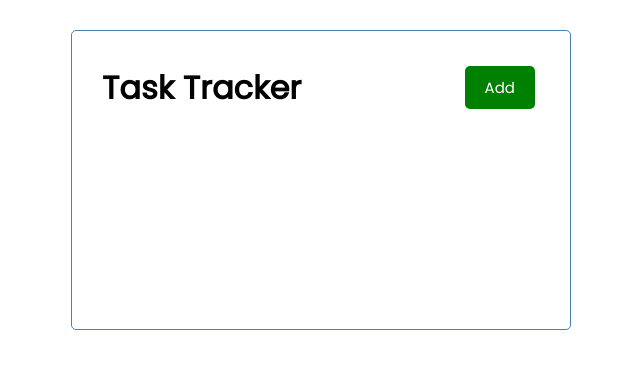
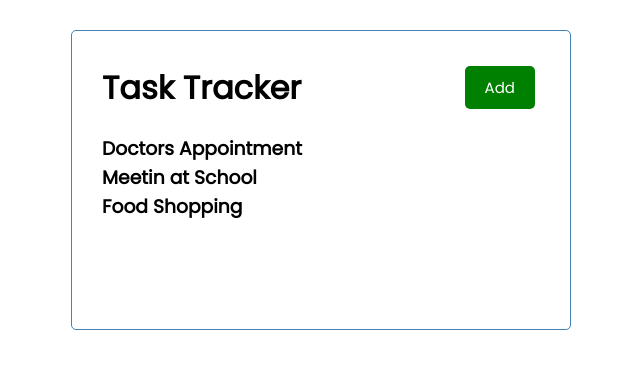
Before and after one commit to jorgegoco/react-task-tracker, a React (Create React App) app: page / in a window 1280 px wide. Shown: the top 368 px of the page, without its empty margins (319-959 px from the left). Built offline with nearby package versions, Linux system fonts and the light colour scheme.

Commit message:
Add Tasks component

```diff
--- a/src/App.js
+++ b/src/App.js
@@ -1,9 +1,34 @@
+import { useState } from 'react';
 import Header from './components/Header';
+import Tasks from './components/Tasks';
 
 function App() {
+  const [tasks, setTasks] = useState([
+    {
+      id: 1,
+      text: 'Doctors Appointment',
+      day: 'Feb 5th at 2:30pm',
+      reminder: true,
+    },
+    {
+      id: 2,
+      text: 'Meetin at School',
+      day: 'Feb 6th at 1:30pm',
+      reminder: true,
+    },
+    {
+      id: 3,
+      text: 'Food Shopping',
+      day: 'Feb 5th at 2:30pm',
+      reminder: false,
+    },
+
+  ]);
+
   return (
     <div className="container">
       <Header />
+      <Tasks tasks={tasks} />
     </div>
   );
 }
--- /dev/null
+++ b/src/components/Tasks.js
@@ -0,0 +1,18 @@
+import PropTypes from 'prop-types';
+
+const Tasks = ({ tasks }) => (
+  <>
+    {tasks.map((task) => (<h3 key={task.id}>{task.text}</h3>))}
+  </>
+
+);
+
+Tasks.defaultProps = {
+  tasks: [],
+};
+
+Tasks.propTypes = {
+  tasks: PropTypes.arrayOf,
+};
+
+export default Tasks;
```
